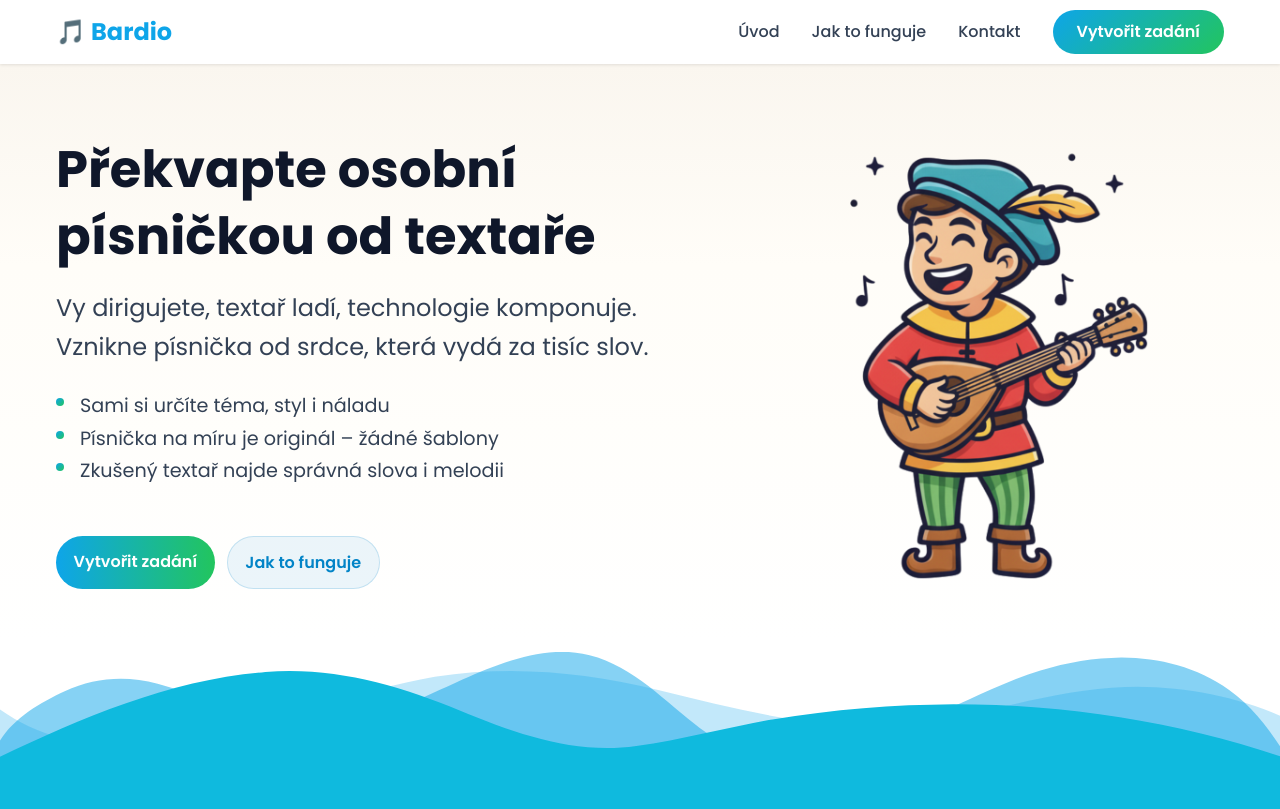
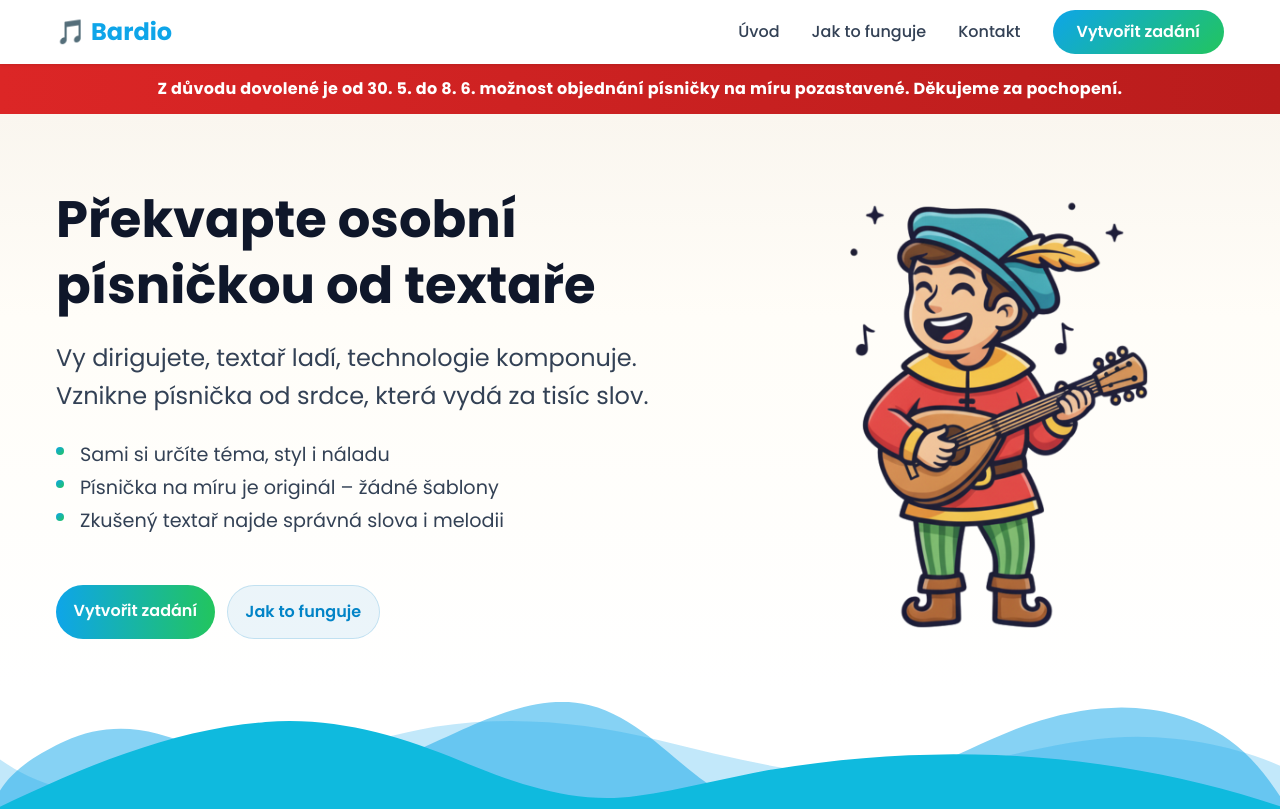
Before and after one commit to brazdilr/brazdilr.github.io, a plain HTML site: page index.html in a window 1280 px wide. Shown: the top 809 px of the page. Drawn offline with Linux system fonts and the light colour scheme.

Commit message:
Update index.html

```diff
--- a/index.html
+++ b/index.html
@@ -117,9 +117,9 @@
         </nav>
     </header>
 
-    <div class="promo-bar promo-bar-hidden">
+    <div class="promo-bar">  <!-- pro skrytí napsat promo-bar-hidden -->
         <span class="promo-bar-text">
-            Valentýnský expres! Všechny objednávky do 13. 2. – 15:00 doručíme do 24 hodin. Platí i pro standard.
+            Z důvodu dovolené je od 30. 5. do 8. 6. možnost objednání písničky na míru pozastavené. Děkujeme za pochopení.
         </span>
     </div>
 
```
